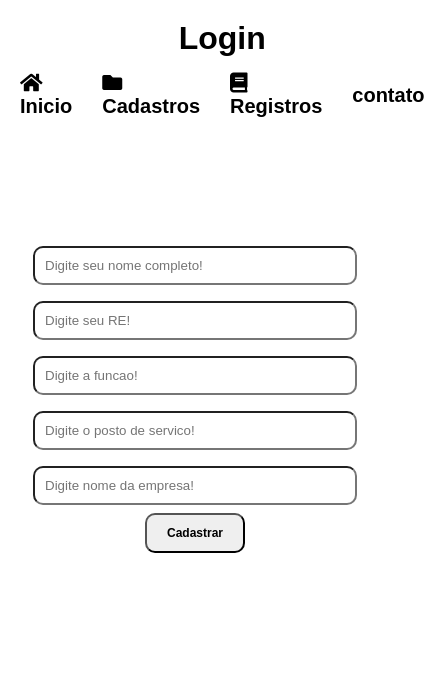
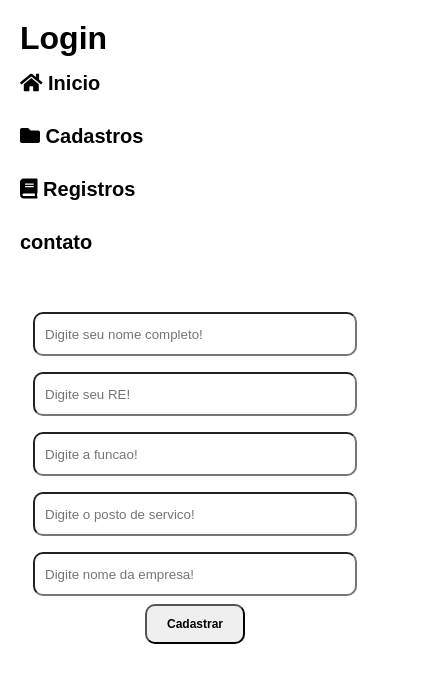
Before and after one commit to SergioZanucci/LoginCorp, a plain HTML site: page cadastros.html in a window 390 px wide. Shown: the whole page, 425 px wide, since content can reach past the window. Drawn offline with Linux system fonts and the light colour scheme.

Commit message:
atualizacao

```diff
--- a/CSS/cadastro.css
+++ b/CSS/cadastro.css
@@ -18,6 +18,12 @@ header {
     padding: 20px;
 }
 
+@media (max-width: 500px) {
+    header {
+        align-items: flex-start;
+    }
+}
+
 ul {
     display: flex;
     align-items: center;
@@ -28,13 +34,21 @@ ul {
     list-style: none;
 }
 
+@media (max-width: 500px) {
+    ul {
+        display: flex;
+        flex-direction: column;
+        align-items: flex-start;
+    }
+}
+
 a {
     color: black;
     text-decoration: none;
 }
 
 main {
-    height: 574px;
+    height: 475px;
     padding: 20px;
 }
 
@@ -43,13 +57,13 @@ form {
     flex-direction: column;
     align-items: center;
     gap: 8px;
-    top: 80px;
+    top: 10px;
     position: relative;
 }
 
 input {
     width: 300px;
-    height: 35px;
+    height: 40px;
     border-radius: 10px;
     padding: 0px 10px;
 
--- a/CSS/ocorrencia.css
+++ b/CSS/ocorrencia.css
@@ -12,9 +12,9 @@ body {
     padding: 0px 15px;
 }
 
-header {
+/* header {
     width: 635px;
-}
+} */
 
 nav {
     display: flex;
@@ -42,7 +42,8 @@ a {
 
 .container__diurno__noturno {
     display: flex;
-    width: 210px;
+    flex-wrap: wrap;
+    align-items: center;
     gap: 10px;
 }
 
--- a/CSS/style.css
+++ b/CSS/style.css
@@ -18,6 +18,12 @@ header {
     padding: 20px;
 }
 
+@media (max-width: 500px) {
+    header {
+        align-items: flex-start;
+    }
+}
+
 ul {
     display: flex;
     align-items: center;
@@ -26,6 +32,14 @@ ul {
     font-weight: 600;
     gap: 30px;
     list-style: none;
+}
+
+@media (max-width: 500px) {
+    ul {
+        display: flex;
+        flex-direction: column;
+        align-items: flex-start;
+    }
 }
 
 a {
--- a/cadastros.html
+++ b/cadastros.html
@@ -12,7 +12,7 @@
 <body>
     <header>
         <h1>Login</h1>
-        <ul>
+        <nav>
             <ul>
                 <li>
                     <a href="index.html">
@@ -35,7 +35,7 @@
                 </li>
                 <li>contato</li>
             </ul>
-        </ul>
+        </nav>
         <!-- <a target="_blank" href="https://www.suporteseguranca.com.br/"><img src="IMG/suporte.png" alt="logo suporte segurança"></a> -->
     </header>
     <main>
```
Also changed, not shown: index.html (+2 -0 lines), ocorrencia.html (+1 -1 lines).
